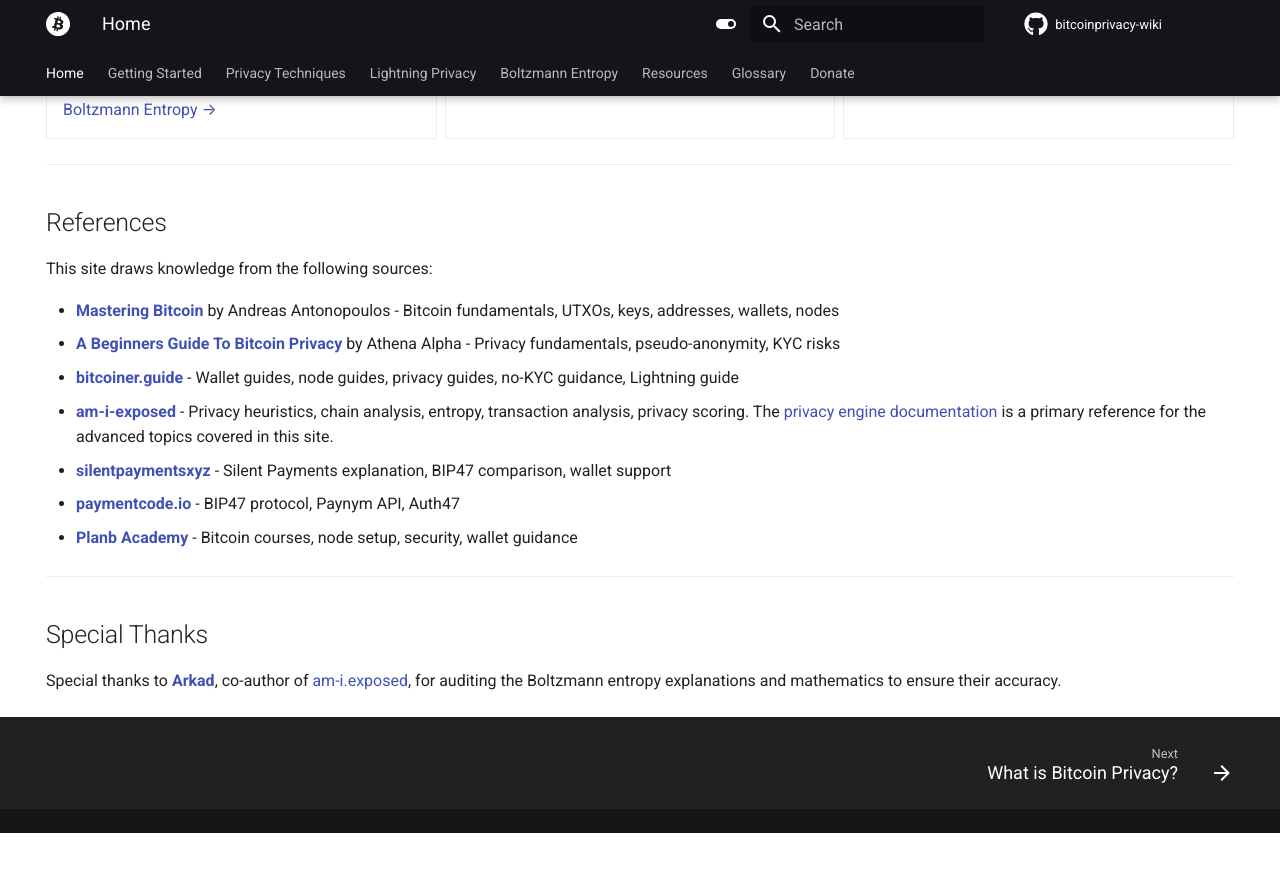
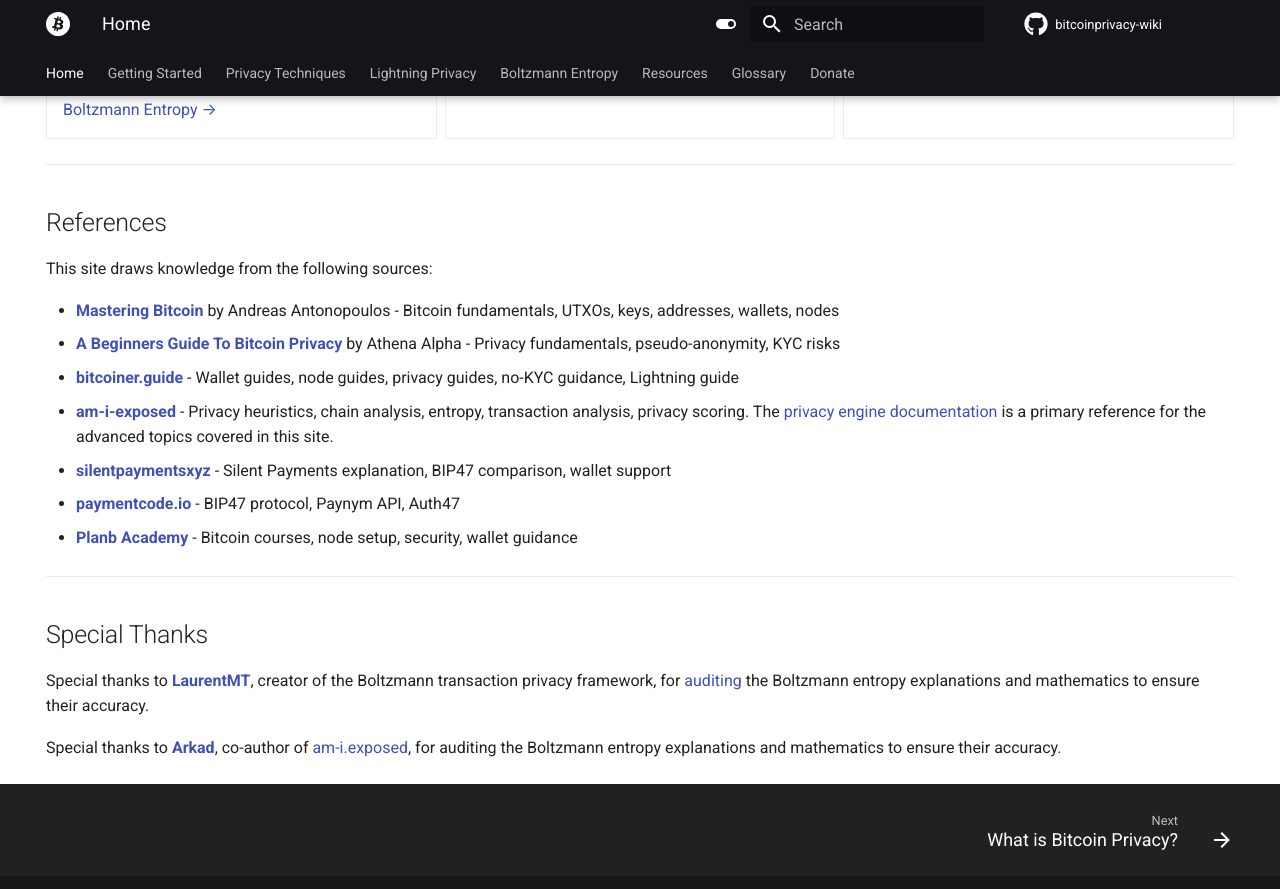
Before and after one commit to vibrant-btc/bitcoinprivacy-wiki, an MkDocs documentation site: the page built from docs/index.md, in a window 1280 px wide and 900 px high, scrolled down 796 px. Shown: the top 889 px of the window. Built offline with MkDocs 1.6.1 and Material for MkDocs 9.7.7, drawn with Linux system fonts in a browser that asks for light colours; plug-ins that fetch from the network failed and are left out; comment, search, counter and statistics services are not loaded; before the commit the page ends 1629 px from its top, so only the background shows below that.

Commit message:
thanks to LaurentMT

```diff
--- a/docs/index.md
+++ b/docs/index.md
@@ -83,4 +83,6 @@
 
 ## Special Thanks
 
+Special thanks to **[LaurentMT](https://github.com/LaurentMT)**, creator of the Boltzmann transaction privacy framework, for [auditing](https://x.com/LaurentMT/status/2050679000293425429) the Boltzmann entropy explanations and mathematics to ensure their accuracy.
+
 Special thanks to **[Arkad](https://x.com/Multicripto)**, co-author of [am-i.exposed](https://am-i.exposed/), for auditing the Boltzmann entropy explanations and mathematics to ensure their accuracy.
```
